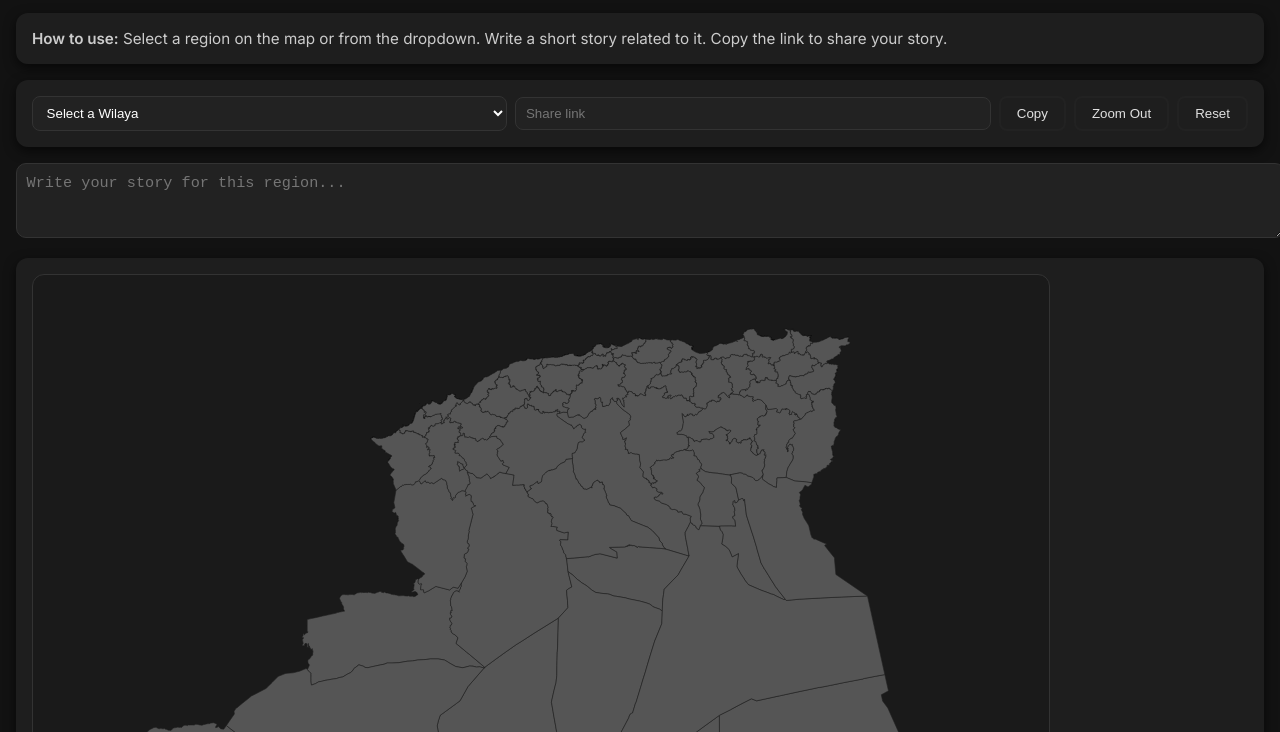
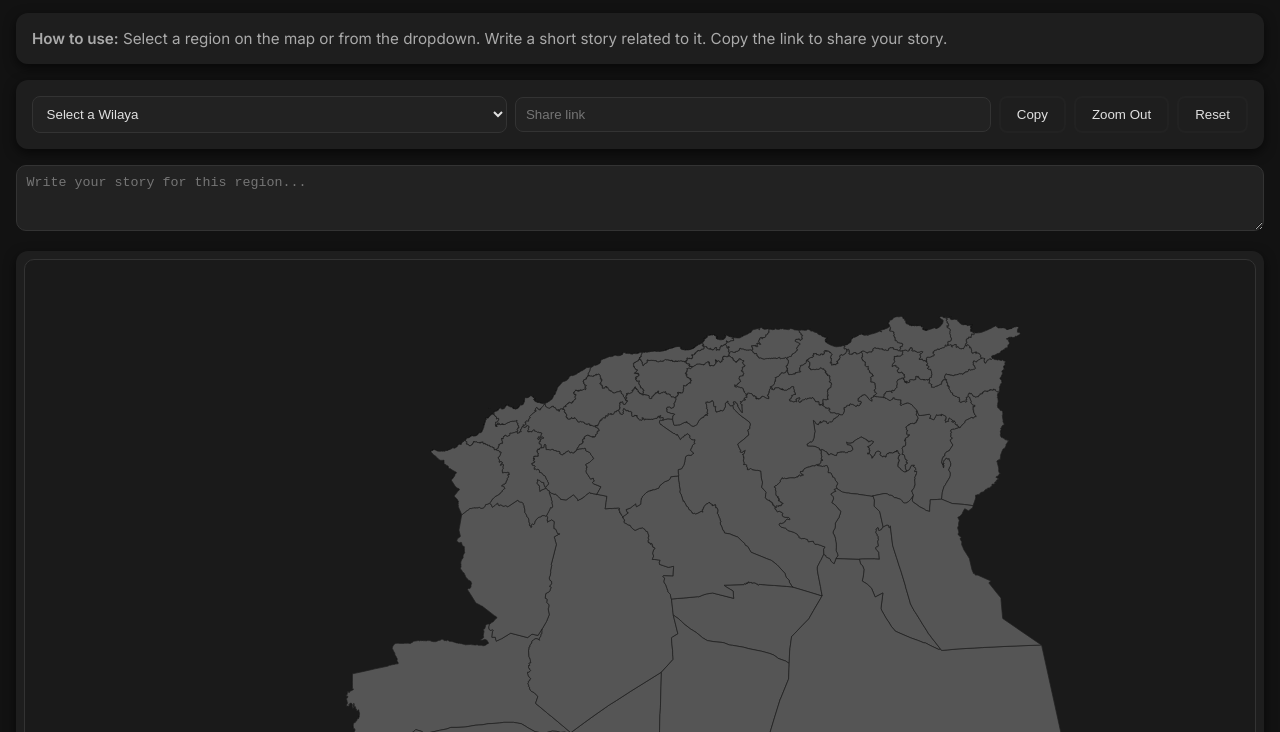
Before and after one commit to haithamaouati/YourAlgeria, a plain HTML site: page index.html in a window 1280 px wide. Shown: the part 68-800 px from the top of the page. Drawn offline with Linux system fonts and the light colour scheme.

Commit message:
Update style.css

```diff
--- a/style.css
+++ b/style.css
@@ -1,11 +1,25 @@
 @import url('https://fonts.googleapis.com/css2?family=Inter:wght@400;500;600&display=swap');
 
+:root {
+  --bg: #121212;
+  --surface: #1e1e1e;
+  --surface-soft: #1a1a1a;
+  --border: #333;
+  --text: #e0e0e0;
+  --muted: #aaa;
+  --accent: #00ff00;
+}
+
+* {
+  box-sizing: border-box;
+}
+
 body {
-  font-family: 'Inter', sans-serif;
   margin: 0;
   padding: 1rem;
-  background-color: #121212;
-  color: #e0e0e0;
+  font-family: 'Inter', sans-serif;
+  background: var(--bg);
+  color: var(--text);
 }
 
 h2 {
@@ -14,23 +28,17 @@ h2 {
 }
 
 .card {
-  background-color: #1e1e1e;
+  background: var(--surface);
+  border-radius: 12px;
   padding: 1rem;
-  border-radius: 12px;
   margin-bottom: 1rem;
   box-shadow: 0 4px 12px rgba(0,0,0,0.6);
-  transition: transform 0.2s, box-shadow 0.2s;
-}
-
-.card:hover {
-  transform: translateY(-2px);
-  box-shadow: 0 6px 16px rgba(0,0,0,0.7);
 }
 
 .notes-card p {
   margin: 0;
   font-size: 0.95rem;
-  color: #ccc;
+  color: var(--muted);
 }
 
 .controls-card {
@@ -41,56 +49,52 @@ h2 {
 }
 
 .controls-card select,
-.controls-card input[type=text] {
-  padding: 0.5rem 0.6rem;
-  border-radius: 8px;
-  border: 1px solid #333;
-  background-color: #222;
-  color: #fff;
+.controls-card input {
   flex: 1;
   min-width: 150px;
+  padding: 0.55rem 0.6rem;
+  border-radius: 8px;
+  border: 1px solid var(--border);
+  background: #222;
+  color: var(--text);
 }
 
 .controls-card button {
-  padding: 0.5rem 1rem;
+  padding: 0.55rem 1rem;
   border-radius: 8px;
+  background: var(--surface);
+  color: var(--text);
   border: 2px solid #222;
-  background-color: #1e1e1e;
-  color: #e0e0e0;
-  font-weight: 500;
   cursor: pointer;
-  transition: all 0.2s ease;
+  transition: border-color 0.2s, box-shadow 0.2s;
 }
 
-.controls-card button:hover {
-  border-color: #00ff00;
-}
-
+.controls-card button:hover,
 .controls-card button:active {
-  border-color: #00ff00;
-  box-shadow: 0 0 8px #00ff00;
+  border-color: var(--accent);
+  box-shadow: 0 0 8px var(--accent);
 }
 
 #storyInput {
   width: 100%;
   padding: 0.6rem;
   border-radius: 10px;
-  border: 1px solid #333;
-  background-color: #222;
-  color: #fff;
+  border: 1px solid var(--border);
+  background: #222;
+  color: var(--text);
   resize: vertical;
-  font-size: 0.95rem;
   margin-bottom: 1rem;
+}
+
+.map-card {
+  padding: 0.5rem;
 }
 
 #map-container {
   overflow: auto;
-  border: 1px solid #333;
-  background-color: #1a1a1a;
-  border-radius: 12px;
-  padding: 0.5rem;
-  display: inline-block;
-  max-width: 100%;
+  background: var(--surface-soft);
+  border-radius: 10px;
+  border: 1px solid var(--border);
 }
 
 #map-container svg {
@@ -112,20 +116,32 @@ path:hover {
 }
 
 path.selected {
-  stroke: #00ff00;
+  stroke: var(--accent);
   stroke-width: 2.5;
+}
+
+/* Grid lines */
+.grid line {
+  stroke: #2a2a2a;
+  stroke-width: 0.5;
+}
+
+.region-info {
+  text-align: center;
+  font-size: 0.95rem;
+  color: var(--muted);
 }
 
 footer {
   margin-top: 2rem;
+  text-align: center;
+  font-size: 0.85rem;
+  border-top: 1px solid var(--border);
   padding-top: 1rem;
-  border-top: 1px solid #333;
-  font-size: 0.85rem;
-  text-align: center;
 }
 
 footer a {
-  color: #00ff00;
+  color: var(--accent);
   text-decoration: none;
 }
 
@@ -137,7 +153,4 @@ footer a:hover {
   .controls-card {
     flex-direction: column;
   }
-  #map-container svg {
-    width: 100%;
-  }
 }
```
